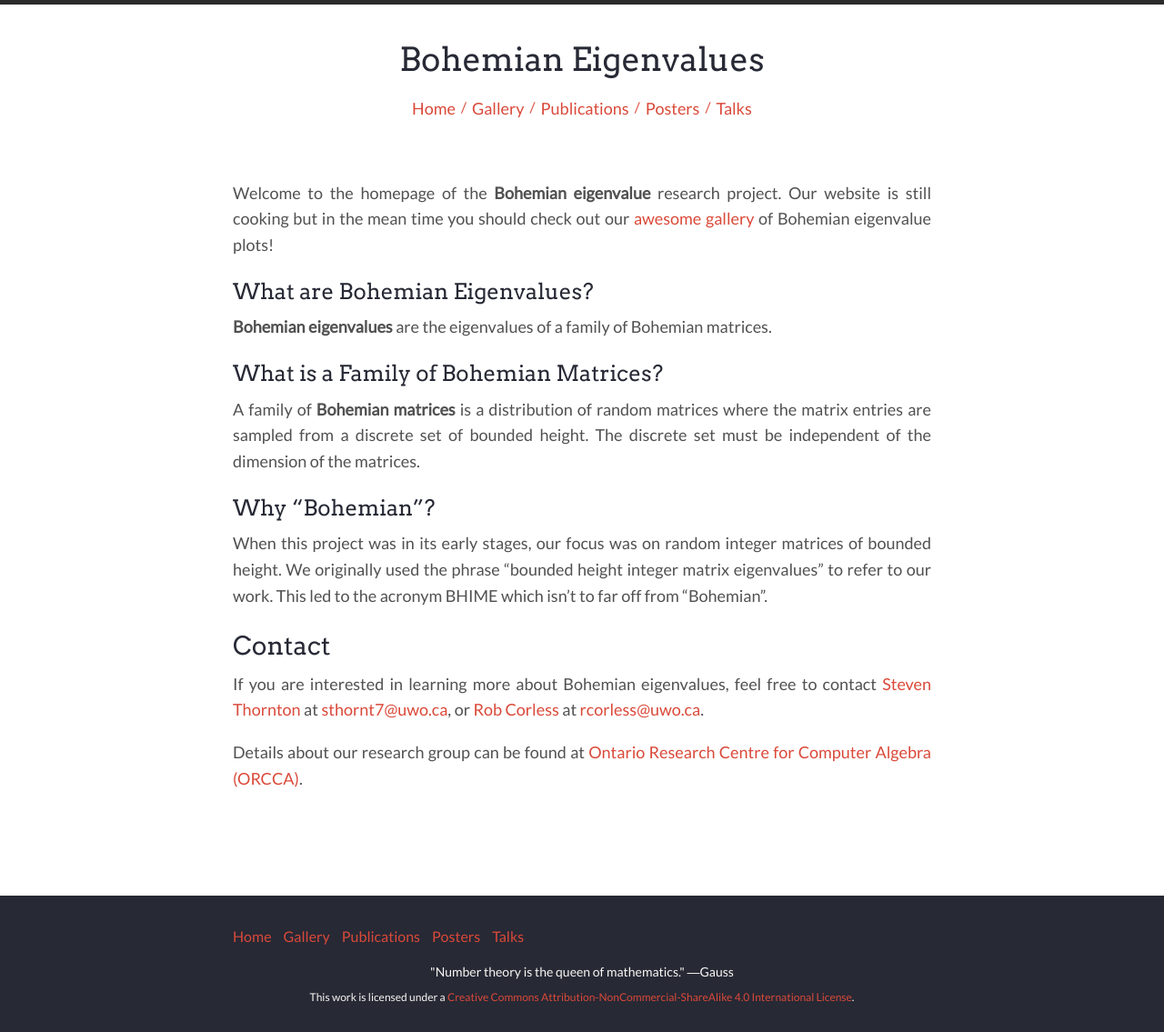
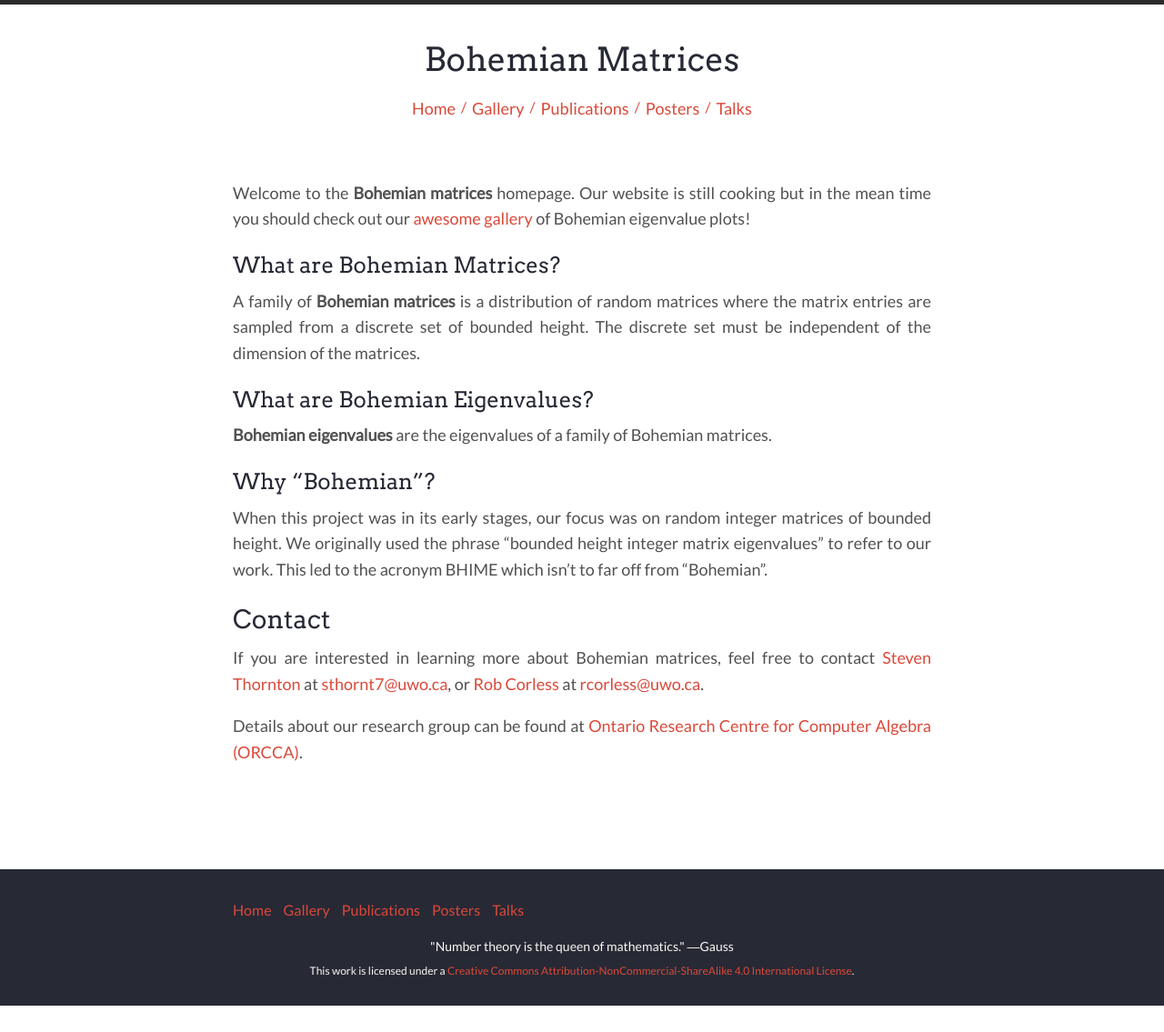
Before and after one commit to BohemianMatrices/BohemianMatrices, a Jekyll site: the page built from index.md, in a window 1280 px wide. Shown: the whole page at 91% size. Built offline with Jekyll 4.4.1, drawn with Linux system fonts in a browser that asks for light colours; nearby versions of some CDN libraries; after the commit the page ends 1106 px from its top, so only the background shows below that.

Commit message:
Converted to BohemianMatrices.com

```diff
--- a/_config.yml
+++ b/_config.yml
@@ -4,20 +4,20 @@
 baseurl:
 
 # Site live URL
-url: http://bohemianeigenvalues.com
+url: http://bohemianmatrices.com
 
 # Localhost
 # url: http://127.0.0.1:4000
 
 # Harmony theme configuration. Please change accordingly.
 harmony:
-  name: Bohemian Eigenvalues
+  name: Bohemian Matrices
   # Little description about your site
   description:
   # 'meta_description:' Write an awesome description for your new site here.
   # It will appear in your document head meta (for Google search results) and
   # in your feed.xml site description.
-  meta_description: A website dedicated to Bohemian eigenvalues.
+  meta_description: A website dedicated to Bohemian matrices.
   basetheme: theme-base-01 # pre defined thmes are darken, blue-water, redish.
   author: # Author details
     name: Steven Thornton
--- a/_layouts/gallery.html
+++ b/_layouts/gallery.html
@@ -4,8 +4,8 @@ layout: default
 
 <div class="page-content wc-container">
   <figure class="photo">
-      <img src="http://assets.bohemianeigenvalues.com/gallery/{{ page.image }}_gallery.jpg"
-           srcset="http://assets.bohemianeigenvalues.com/gallery/{{ page.image }}_gallery.jpg 1x, http://assets.bohemianeigenvalues.com/gallery/{{ page.image }}_gallery@2x.jpg 2x"
+      <img src="http://assets.bohemianmatrices.com/gallery/{{ page.image }}_gallery.jpg"
+           srcset="http://assets.bohemianmatrices.com/gallery/{{ page.image }}_gallery.jpg 1x, http://assets.bohemianmatrices.com/gallery/{{ page.image }}_gallery@2x.jpg 2x"
            width="800"
            height="800"
            alt="{{ page.title }}" />
--- a/gallery/index.html
+++ b/gallery/index.html
@@ -60,8 +60,8 @@ galleryItems:
                 {% assign gallery = site.gallery | where:"image", item  | first %}
                 <li>
                     <a href="{{ gallery.url | prepend: site.baseurl }}">
-                        <img src="http://assets.bohemianeigenvalues.com/gallery/{{ gallery.image }}_thumb.jpg"
-                             srcset="http://assets.bohemianeigenvalues.com/gallery/{{ gallery.image }}_thumb.jpg 1x, http://assets.bohemianeigenvalues.com/gallery/{{ gallery.image }}_thumb@2x.jpg 2x"
+                        <img src="http://assets.bohemianmatrices.com/gallery/{{ gallery.image }}_thumb.jpg"
+                             srcset="http://assets.bohemianmatrices.com/gallery/{{ gallery.image }}_thumb.jpg 1x, http://assets.bohemianmatrices.com/gallery/{{ gallery.image }}_thumb@2x.jpg 2x"
                              with="250"
                              height="250"
                              alt="{{ gallery.title }}" />
@@ -72,7 +72,7 @@ galleryItems:
         </div>
         <div style="max-width: 768px; margin: 0 auto">
             <h4>Want to make your own?</h4>
-            <p>You can find the code used to produce all of these plots in the <a href="https://github.com/BohemianEigenvalues/BHIME-Project" target="_blank">BHIME-Project</a> git repository. Make sure to <a href="mailto:sthornt7@uwo.ca; rcorless@uwo.ca">let us know</a> if you find anything interesting.</p>
+            <p>You can find the code used to produce all of these plots in the <a href="https://github.com/BohemianMatrices/BHIME-Project" target="_blank">BHIME-Project</a> git repository. Make sure to <a href="mailto:sthornt7@uwo.ca; rcorless@uwo.ca">let us know</a> if you find anything interesting.</p>
         </div>
     </div>
 </div>
--- a/index.md
+++ b/index.md
@@ -4,18 +4,18 @@ title: Home
 permalink: /
 ---
 
-Welcome to the homepage of the __Bohemian eigenvalue__ research project. Our website is still cooking but in the mean time you should check out our <a href="{{ '/gallery' | prepend: site.baseurl | prepend: site.url }}">awesome gallery</a> of Bohemian eigenvalue plots!
+Welcome to the __Bohemian matrices__ homepage. Our website is still cooking but in the mean time you should check out our <a href="{{ '/gallery' | prepend: site.baseurl | prepend: site.url }}">awesome gallery</a> of Bohemian eigenvalue plots!
+
+### What are Bohemian Matrices?
+A family of __Bohemian matrices__ is a distribution of random matrices where the matrix entries are sampled from a discrete set of bounded height. The discrete set must be independent of the dimension of the matrices.
 
 ### What are Bohemian Eigenvalues?
 __Bohemian eigenvalues__ are the eigenvalues of a family of Bohemian matrices.
-
-### What is a Family of Bohemian Matrices?
-A family of __Bohemian matrices__ is a distribution of random matrices where the matrix entries are sampled from a discrete set of bounded height. The discrete set must be independent of the dimension of the matrices.
 
 ### Why "Bohemian"?
 When this project was in its early stages, our focus was on random integer matrices of bounded height. We originally used the phrase "bounded height integer matrix eigenvalues" to refer to our work. This led to the acronym BHIME which isn't to far off from "Bohemian".
 
 ## Contact
-If you are interested in learning more about Bohemian eigenvalues, feel free to contact <a href="http://steventhornton.ca" target="_blank">Steven Thornton</a> at <a href="mailto:sthornt7@uwo.ca">sthornt7@uwo.ca</a>, or <a href="http://www.apmaths.uwo.ca/~rcorless/" target="_blank">Rob Corless</a> at <a href="mailto:rcorless@uwo.ca">rcorless@uwo.ca</a>.
+If you are interested in learning more about Bohemian matrices, feel free to contact <a href="http://steventhornton.ca" target="_blank">Steven Thornton</a> at <a href="mailto:sthornt7@uwo.ca">sthornt7@uwo.ca</a>, or <a href="http://www.apmaths.uwo.ca/~rcorless/" target="_blank">Rob Corless</a> at <a href="mailto:rcorless@uwo.ca">rcorless@uwo.ca</a>.
 
 Details about our research group can be found at <a href="http://www.orcca.on.ca/" target="_blank">Ontario Research Centre for Computer Algebra (ORCCA)</a>.
```
Also changed, not shown: posters.md (+1 -1 lines), README.md.
